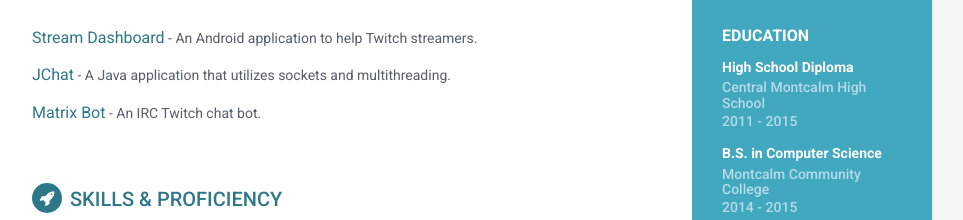
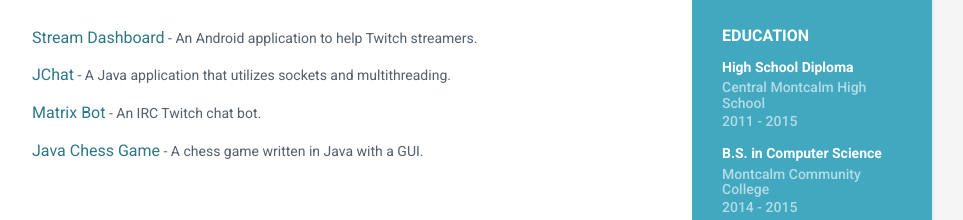
Before and after one commit to Matrix159/Matrix159.github.io, a plain HTML site: page index.html in a window 1280 px wide. Shown: the part 539-759 px from the top of the page, without its empty margins (188-1151 px from the left). Drawn offline with Linux system fonts and the light colour scheme.

Commit message:
Update index.html

```diff
--- a/index.html
+++ b/index.html
@@ -129,7 +129,12 @@
                 </div><!--//item-->
                 <div class="item">
                     <span class="project-title"><a href="https://github.com/Matrix159/MatrixBot" target="_blank">Matrix Bot</a></span> -
-                    <span class="project-tagline">An IRC Twitch chat bot. </span>
+                    <span class="project-tagline">An IRC Twitch chat bot.</span>
+                </div><!--//item-->
+
+                <div class="item">
+                    <span class="project-title"><a href="https://github.com/Matrix159/ChessGame" target="_blank">Java Chess Game</a></span> -
+                    <span class="project-tagline">A chess game written in Java with a GUI.</span>
                 </div><!--//item-->
 
             </section><!--//section-->
```
